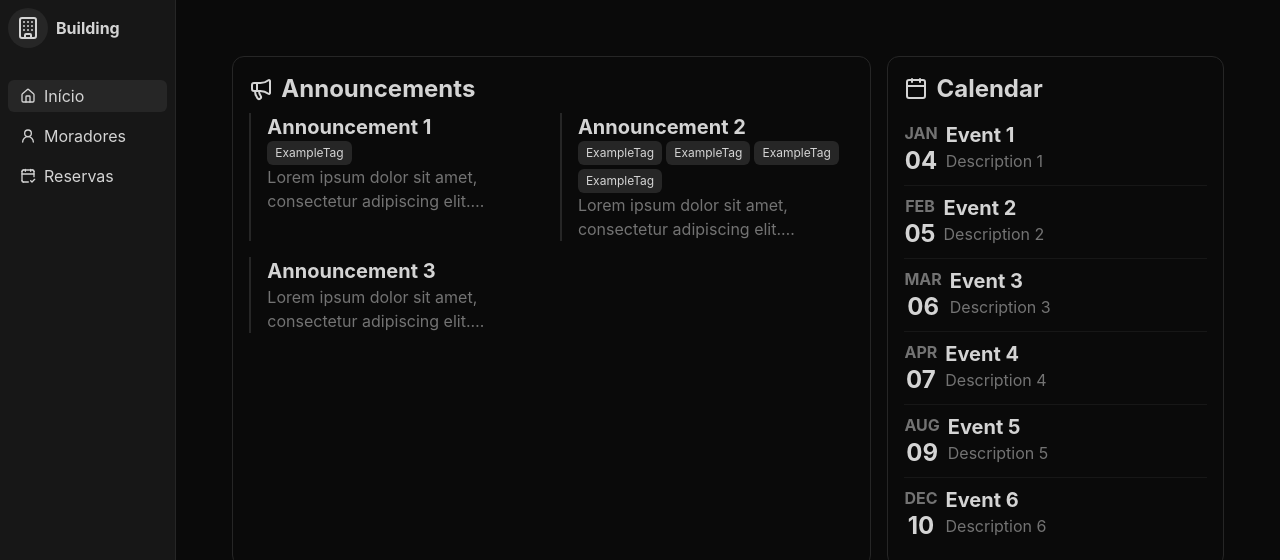
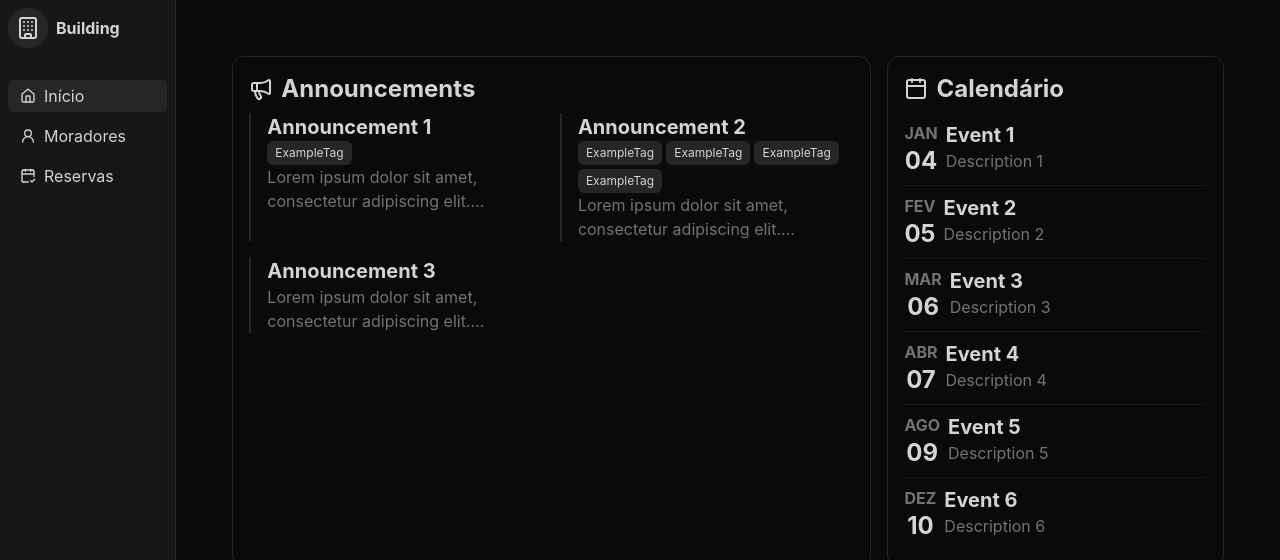
Before and after one commit to LucasCalcada/Projeto-ECM516-ECM252, a React (Vite) app in the folder front/: page /home in a window 1280 px wide. Shown: the top 560 px of the page. Built offline with nearby package versions, Linux system fonts and the light colour scheme.

Commit message:
feat(front): calendar app i18n

```diff
--- a/front/src/components/home/widgets/calendar/calendarEventDate.tsx
+++ b/front/src/components/home/widgets/calendar/calendarEventDate.tsx
@@ -1,20 +1,26 @@
-const months = [
-  "JAN",
-  "FEB",
-  "MAR",
-  "APR",
-  "MAY",
-  "JUN",
-  "JUL",
-  "AUG",
-  "SEP",
-  "OCT",
-  "NOV",
-  "DEC",
+import { useTranslation } from "react-i18next";
+
+const monthKeys = [
+  "jan",
+  "feb",
+  "mar",
+  "apr",
+  "may",
+  "jun",
+  "jul",
+  "aug",
+  "sep",
+  "oct",
+  "nov",
+  "dec",
 ];
 
 export default function CalendarDate(props: { date: Date }) {
-  const monthLabel = months[props.date.getMonth()];
+  const { t } = useTranslation();
+
+  const monthKey = monthKeys[props.date.getMonth()];
+  const monthLabel = t(`apps.calendar.months.${monthKey}`).toUpperCase();
+
   const dateLabel = String(props.date.getDate()).padStart(2, "0");
   return (
     <div className="flex flex-col justify-center font-bold text-center aspect-square">
--- a/front/src/components/home/widgets/calendar/index.tsx
+++ b/front/src/components/home/widgets/calendar/index.tsx
@@ -1,6 +1,7 @@
 import { Calendar } from "lucide-react";
 import type { CalendarEvent } from "../../../../types/CalendarEvent";
 import CalendarDate from "./calendarEventDate";
+import { useTranslation } from "react-i18next";
 
 function CalendarEventEntry(props: { event: CalendarEvent }) {
   return (
@@ -15,11 +16,13 @@ function CalendarEventEntry(props: { event: CalendarEvent }) {
 }
 
 export default function CalendarWidget(props: { events: CalendarEvent[] }) {
+  const { t } = useTranslation();
+
   return (
     <div className="border-1 border-neutral-800 rounded-xl p-4 flex-1 self-stretch">
       <div className="flex gap-2 items-center">
         <Calendar />
-        <p className="font-bold text-2xl">Calendar</p>
+        <p className="font-bold text-2xl">{t("apps.calendar.title")}</p>
       </div>
       <div className="flex flex-col overflow-y-scroll pt-2">
         {props.events.map((e) => (
--- a/front/src/lang/en.json
+++ b/front/src/lang/en.json
@@ -9,5 +9,24 @@
       "settings": "Settings",
       "logout": "Sign out"
     }
+  },
+  "apps": {
+    "calendar": {
+      "title": "Calendar",
+      "months": {
+        "jan": "Jan",
+        "feb": "Feb",
+        "mar": "Mar",
+        "apr": "Apr",
+        "may": "May",
+        "jun": "Jun",
+        "jul": "Jul",
+        "aug": "Aug",
+        "sep": "Sep",
+        "oct": "Oct",
+        "nov": "Nov",
+        "dec": "Dec"
+      }
+    }
   }
 }
--- a/front/src/lang/pt.json
+++ b/front/src/lang/pt.json
@@ -9,5 +9,24 @@
       "settings": "Configurações",
       "logout": "Desconectar"
     }
+  },
+  "apps": {
+    "calendar": {
+      "title": "Calendário",
+      "months": {
+        "jan": "Jan",
+        "feb": "Fev",
+        "mar": "Mar",
+        "apr": "Abr",
+        "may": "Mai",
+        "jun": "Jun",
+        "jul": "Jul",
+        "aug": "Ago",
+        "sep": "Set",
+        "oct": "Out",
+        "nov": "Nov",
+        "dec": "Dez"
+      }
+    }
   }
 }
```
